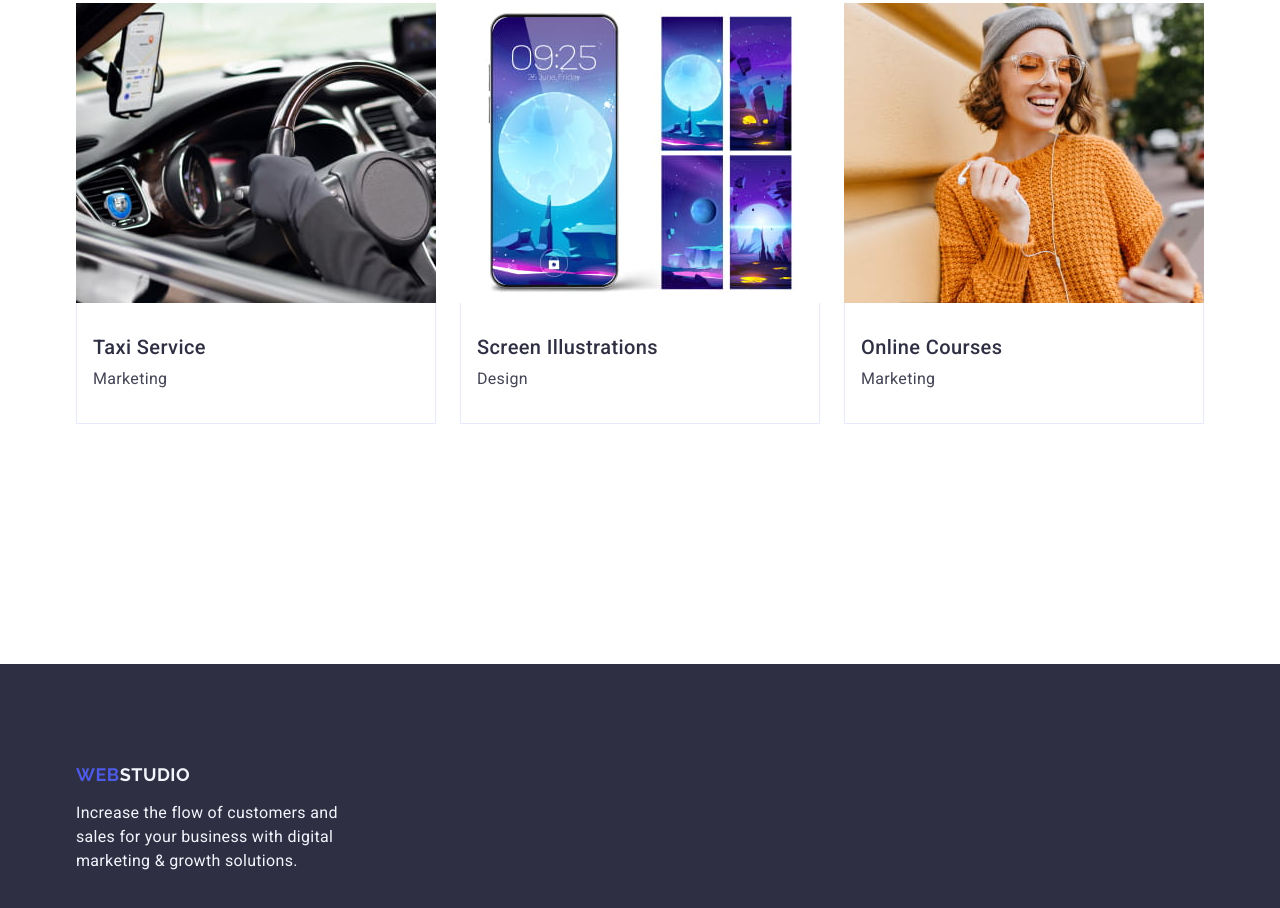
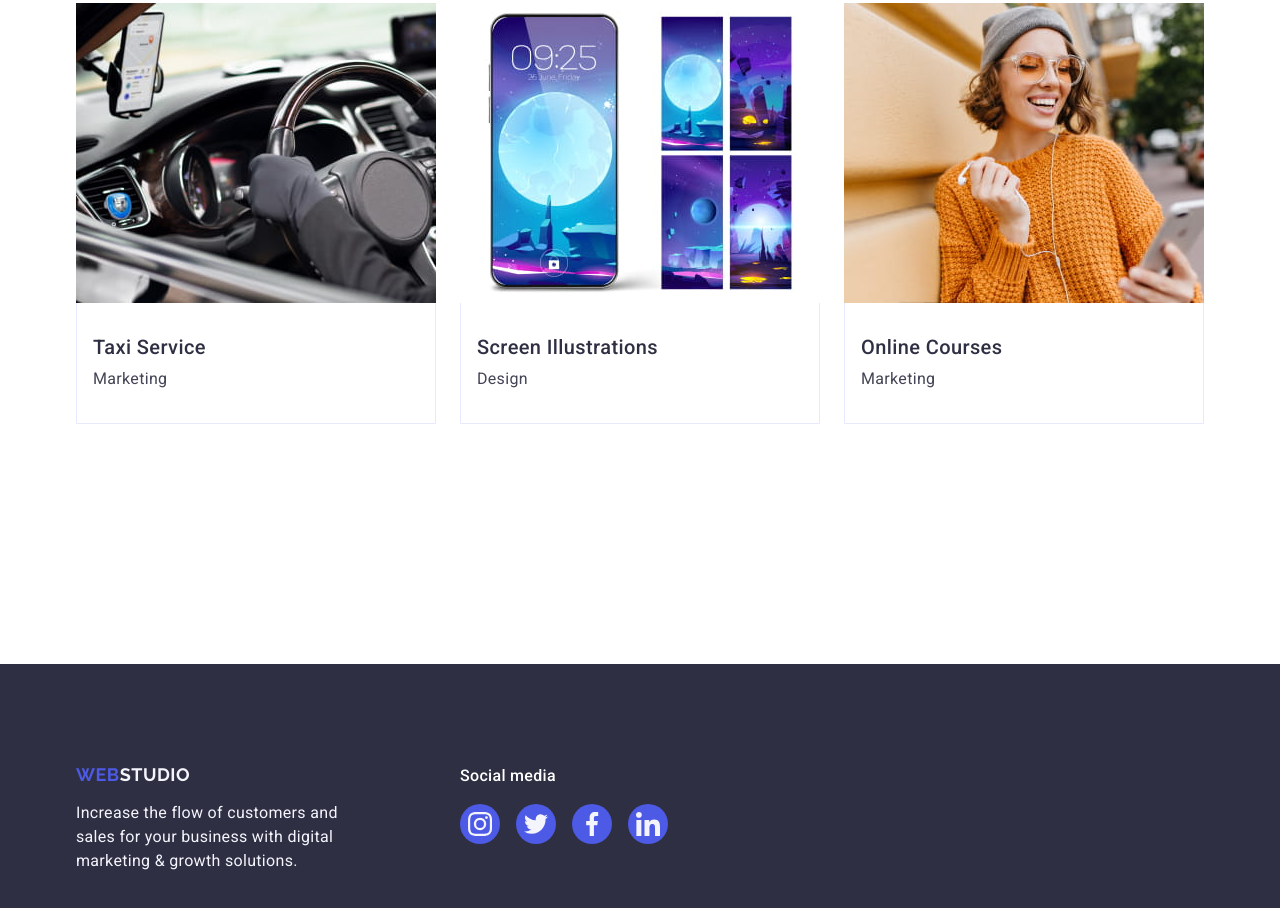
Before and after one commit to JuliiaTovchko/goit-markup-hw-04, a plain HTML site: page index.html in a window 1280 px wide. Shown: the part 2823-3731 px from the top of the page. Drawn offline with nearby package versions, Linux system fonts and the light colour scheme.

Commit message:
add inedx.html file

```diff
--- a/css/styles.css
+++ b/css/styles.css
@@ -444,6 +444,9 @@ padding-left: 331px;
     background: #2e2f42;
     padding: 100px 0;
 }
+.container-footer {
+    display: flex;
+}
 
 .logo-footer {
     font-family: "Raleway", sans-serif;
@@ -470,4 +473,55 @@ padding-left: 331px;
     color: #f4f4fd;
 }
 
+
+.social-list-footer {
+    display: flex;
+    column-gap: 16px;
+
+
+}
+
+.div-social-footer {
+    display: block;
+    width: 208px;
+}
+
+.div-footer {
+    display: block;
+    width: 264px;
+
+}
+
+.text-social-footer {
+    font-weight: 500;
+    font-size: 16px;
+    line-height: 1.5;
+    letter-spacing: 0.02em;
+    margin-left: 0px;
+    margin-bottom: 16px;
+    color: #ffffff;
+}
+
+.menu-page-footer {
+    display: flex;
+    gap: 120px;
+    margin-left: 0px;
+}
+
+.link-social-list-footer {
+    display: flex;
+    align-items: center;
+    justify-content: center;
+    width: 40px;
+    height: 40px;
+    border-radius: 50%;
+    background-color: #4D5AE5;
+    transition: background-color 250ms cubic-bezier(0.4, 0, 0.2, 1);
+}
+
+.link-social-list-footer:hover,
+.link-social-list-footer:focus {
+    background-color: #31D0AA;
+}
+
 /* #region Footer */
--- a/index.html
+++ b/index.html
@@ -126,28 +126,28 @@
                                 <li class="list-social-team-item">
                                     <a href="" class="link-social-list-team">
                                         <svg class="icon-team-social" width="16" height="16">
-                                            <use href="./images/sprite.svg#icon-instagram-2"></use>
+                                            <use href="./images/icons.svg#icon-instagram-2"></use>
                                         </svg>
                                     </a>
                                 </li>
                                 <li class="list-social-team-item">
                                     <a href="" class="link-social-list-team">
                                         <svg class="icon-team-social" width="16" height="16">
-                                            <use href="./images/sprite.svg#icon-twitter-1"></use>
+                                            <use href="./images/icons.svg#icon-twitter-1"></use>
                                         </svg>
                                     </a>
                                 </li>
                             <li class="list-social-team-item">
                                 <a href="" class="link-social-list-team">
                                     <svg class="icon-team-social" width="16" height="16">
-                                        <use href="./images/sprite.svg#icon-facebook-1"></use>
+                                        <use href="./images/icons.svg#icon-facebook-1"></use>
                                     </svg>
                                 </a>
                             </li>
                                 <li class="list-social-team-item">
                                     <a href="" class="link-social-list-team">
                                         <svg class="icon-team-social" width="16" height="16">
-                                            <use href="./images/sprite.svg#icon-linkedin-1"></use>
+                                            <use href="./images/icons.svg#icon-linkedin-1"></use>
                                         </svg>
                                     </a>
                                 </li>
@@ -163,28 +163,28 @@
                                 <li class="list-social-team-item">
                                     <a href="" class="link-social-list-team">
                                         <svg class="icon-team-social" width="16" height="16">
-                                            <use href="./images/sprite.svg#icon-instagram-2"></use>
+                                            <use href="./images/icons.svg#icon-instagram-2"></use>
                                         </svg>
                                     </a>
                                 </li>
                                 <li class="list-social-team-item">
                                     <a href="" class="link-social-list-team">
                                         <svg class="icon-team-social" width="16" height="16">
-                                            <use href="./images/sprite.svg#icon-twitter-1"></use>
+                                            <use href="./images/icons.svg#icon-twitter-1"></use>
                                         </svg>
                                     </a>
                                 </li>
                                 <li class="list-social-team-item">
                                     <a href="" class="link-social-list-team">
                                         <svg class="icon-team-social" width="16" height="16">
-                                            <use href="./images/sprite.svg#icon-facebook-1"></use>
+                                            <use href="./images/icons.svg#icon-facebook-1"></use>
                                         </svg>
                                     </a>
                                 </li>
                                 <li class="list-social-team-item">
                                     <a href="" class="link-social-list-team">
                                         <svg class="icon-team-social" width="16" height="16">
-                                            <use href="./images/sprite.svg#icon-linkedin-1"></use>
+                                            <use href="./images/icons.svg#icon-linkedin-1"></use>
                                         </svg>
                                     </a>
                                 </li>
@@ -201,28 +201,28 @@
                                 <li class="list-social-team-item">
                                     <a href="" class="link-social-list-team">
                                         <svg class="icon-team-social" width="16" height="16">
-                                            <use href="./images/sprite.svg#icon-instagram-2"></use>
+                                            <use href="./images/icons.svg#icon-instagram-2"></use>
                                         </svg>
                                     </a>
                                 </li>
                                 <li class="list-social-team-item">
                                     <a href="" class="link-social-list-team">
                                         <svg class="icon-team-social" width="16" height="16">
-                                            <use href="./images/sprite.svg#icon-twitter-1"></use>
+                                            <use href="./images/icons.svg#icon-twitter-1"></use>
                                         </svg>
                                     </a>
                                 </li>
                                 <li class="list-social-team-item">
                                     <a href="" class="link-social-list-team">
                                         <svg class="icon-team-social" width="16" height="16">
-                                            <use href="./images/sprite.svg#icon-facebook-1"></use>
+                                            <use href="./images/icons.svg#icon-facebook-1"></use>
                                         </svg>
                                     </a>
                                 </li>
                                 <li class="list-social-team-item">
                                     <a href="" class="link-social-list-team">
                                         <svg class="icon-team-social" width="16" height="16">
-                                            <use href="./images/sprite.svg#icon-linkedin-1"></use>
+                                            <use href="./images/icons.svg#icon-linkedin-1"></use>
                                         </svg>
                                     </a>
                                 </li>
@@ -239,28 +239,28 @@
                                 <li class="list-social-team-item">
                                     <a href="" class="link-social-list-team">
                                         <svg class="icon-team-social" width="16" height="16">
-                                            <use href="./images/sprite.svg#icon-instagram-2"></use>
+                                            <use href="./images/icons.svg#icon-instagram-2"></use>
                                         </svg>
                                     </a>
                                 </li>
                                 <li class="list-social-team-item">
                                     <a href="" class="link-social-list-team">
                                         <svg class="icon-team-social" width="16" height="16">
-                                           <use href="./images/sprite.svg#icon-twitter-1"></use>
+                                           <use href="./images/icons.svg#icon-twitter-1"></use>
                                         </svg>
                                     </a>
                                 </li>
                                 <li class="list-social-team-item">
                                     <a href="" class="link-social-list-team">
                                         <svg class="icon-team-social" width="16" height="16">
-                                            <use href="./images/sprite.svg#icon-facebook-1"></use>
+                                            <use href="./images/icons.svg#icon-facebook-1"></use>
                                         </svg>
                                     </a>
                                 </li>
                                 <li class="list-social-team-item">
                                     <a href="" class="link-social-list-team">
                                         <svg class="icon-team-social" width="16" height="16">
-                                            <use href="./images/sprite.svg#icon-linkedin-1"></use>
+                                            <use href="./images/icons.svg#icon-linkedin-1"></use>
                                         </svg>
                                     </a>
                                 </li>
@@ -368,11 +368,53 @@
     </main>
     <!-- ========== FOOTER ========== -->
     <footer class="page-footer">
-        <div class="container">
-            <a class="logo-footer" href="./index.html">Web<span class="span-color">Studio</span></a>
-            <p class="text-footer">
-                Increase the flow of customers and sales for your business with digital marketing & growth solutions.
-            </p>
+        <div class="container container-footer">
+            <ul class="menu-page-footer">
+                <li class="menu-item-footer">
+                    <div class="div-footer">
+                        <a class="logo-footer" href="./index.html">Web<span class="span-color">Studio</span></a>
+                        <p class="text-footer">
+                            Increase the flow of customers and sales for your business with digital marketing & growth
+                            solutions.
+                        </p>
+                    </div>
+                </li>
+                <li>
+                    <div class="div-social-footer">
+                        <p class="text-social-footer"> Social media </p>
+                        <ul class="social-list-footer">
+                            <li class="social-list-item-footer">
+                                <a class="link-social-list-footer" href="">
+                                    <svg class="icon-footer-social" width="24" height="24">
+                                        <use href="./images/icons.svg#icon-instagram-2"></use>
+                                    </svg>
+                                </a>
+                            </li>
+                            <li class="social-list-item-footer">
+                                <a class="link-social-list-footer" href="">
+                                    <svg class="icon-footer-social" width="24" height="24">
+                                        <use href="./images/icons.svg#icon-twitter-1"></use>
+                                    </svg>
+                                </a>
+                            </li>
+                            <li class="social-list-item-footer">
+                                <a class="link-social-list-footer" href="">
+                                    <svg class="icon-footer-social" width="24" height="24">
+                                        <use href="./images/icons.svg#icon-facebook-1"></use>
+                                    </svg>
+                                </a>
+                            </li>
+                            <li class="social-list-item-footer">
+                                <a class="link-social-list-footer" href="">
+                                    <svg class="icon-footer-social" width="24" height="24">
+                                        <use href="./images/icons.svg#icon-linkedin-1"></use>
+                                    </svg>
+                                </a>
+                            </li>
+                        </ul>
+                    </div>
+                </li>
+            </ul>
         </div>
     </footer>
 </body>
```
Also changed, not shown: images/icons.svg (renamed from images/sprite.svg).
